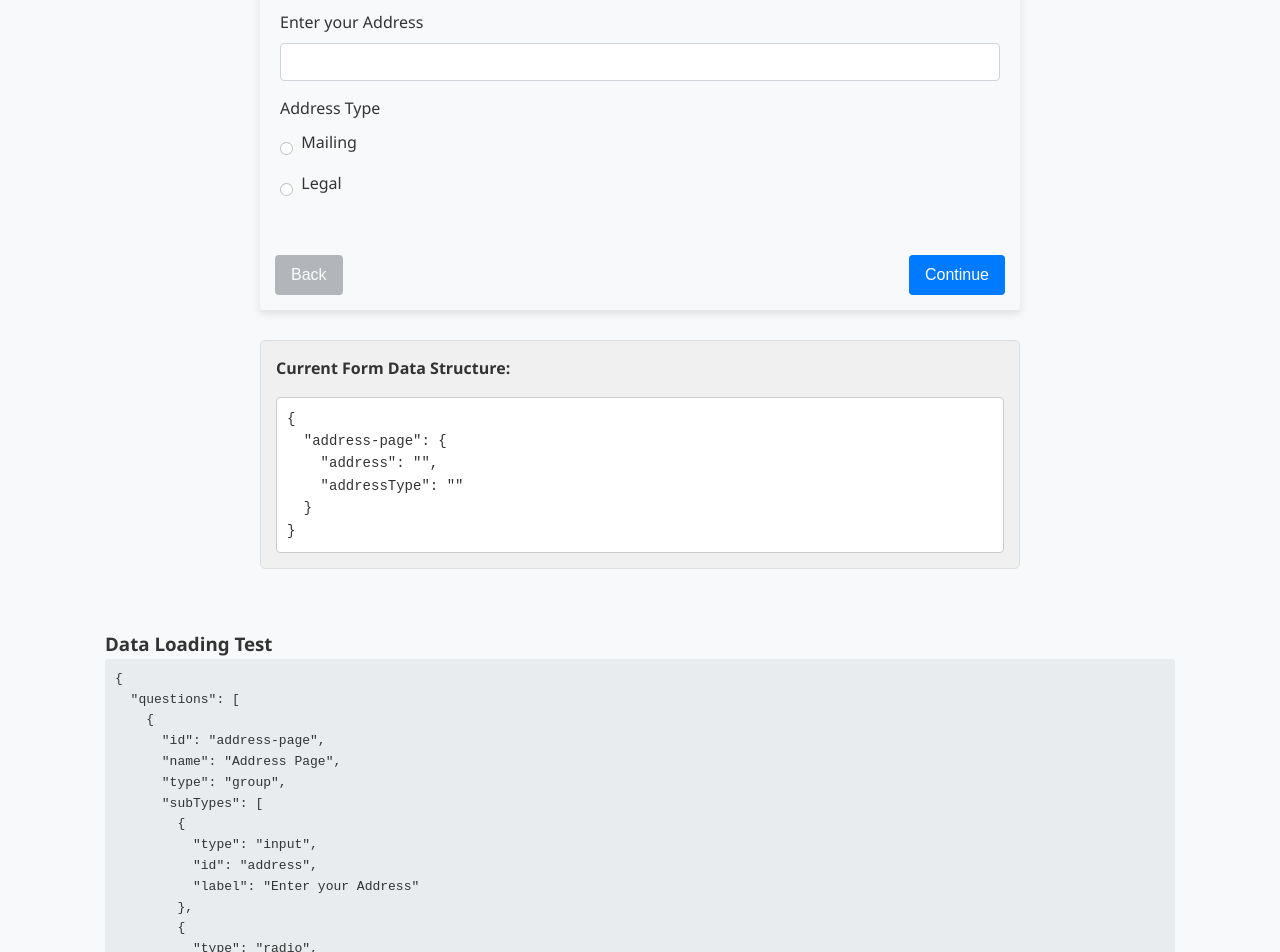
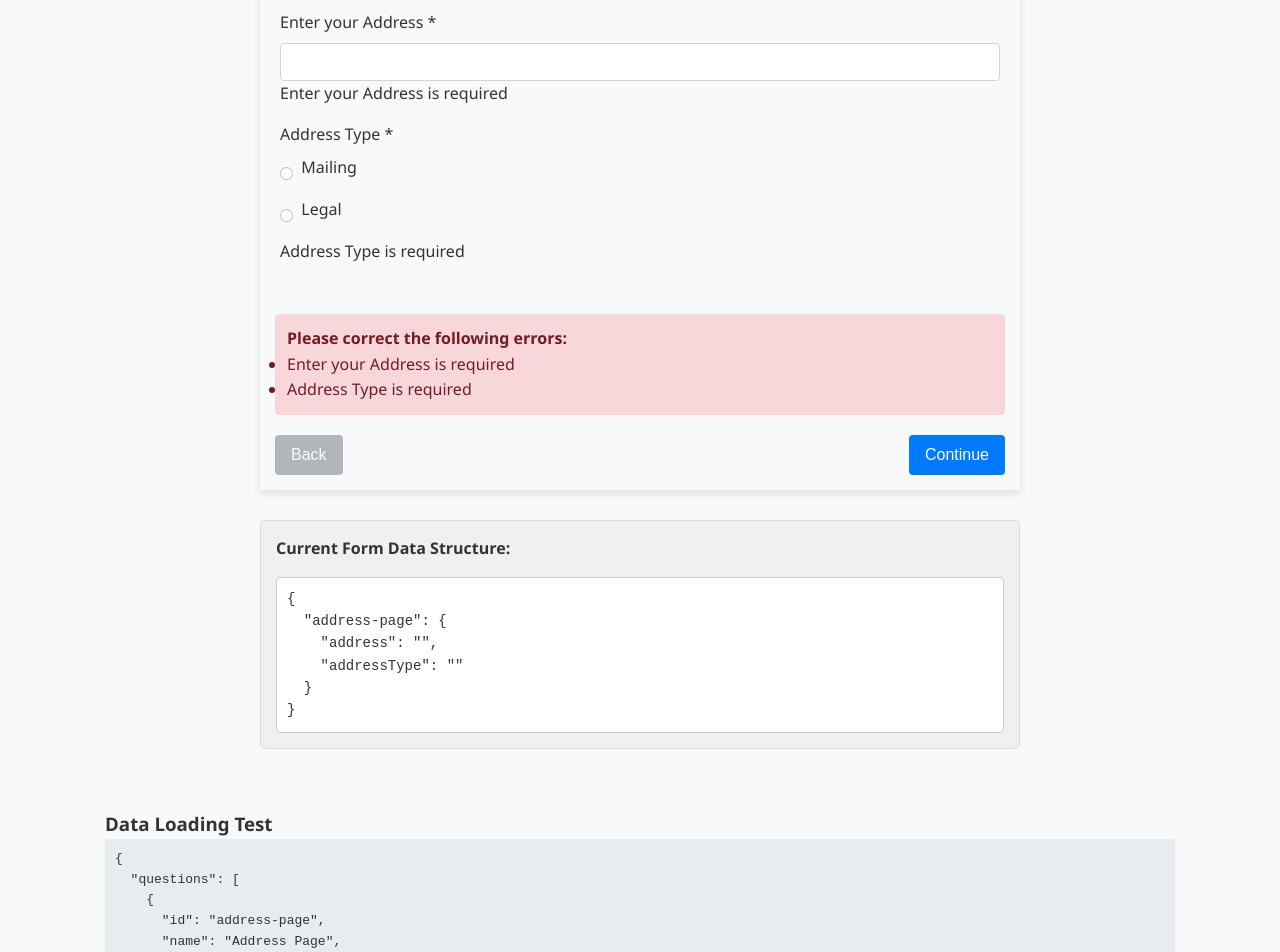
Before and after one commit to awgibson/dynamic-angular-form, an Angular app: page /form/address-page in a window 1280 px wide. Shown: the part 200-1152 px from the top of the page. Built offline with nearby package versions, Linux system fonts and the light colour scheme.

Commit message:
Added required field validation to prevent navigation with invalid data

```diff
--- a/src/app/features/dynamic-form/dynamic-form.component.html
+++ b/src/app/features/dynamic-form/dynamic-form.component.html
@@ -23,19 +23,28 @@
           <div *ngFor="let field of currentQuestion.subTypes" class="form-group mb-3">
             <!-- Input field -->
             <ng-container *ngIf="field.type === 'input'">
-              <label [for]="field.id">{{ field.label }}</label>
+              <label [for]="field.id">
+                {{ field.label }} <span class="text-danger" *ngIf="field.required">*</span>
+              </label>
               <input
                 type="text"
                 class="form-control"
                 [id]="field.id"
                 name="{{field.id}}"
+                [ngClass]="{'is-invalid': hasError(field.id)}"
                 [(ngModel)]="formData[currentQuestion.id][field.id]"
                 (ngModelChange)="updateFormValue(currentQuestion.id, field.id, $event)">
+              <div *ngIf="hasError(field.id)" class="invalid-feedback">
+                {{ getErrorMessage(field.id) }}
+              </div>
             </ng-container>
 
             <!-- Radio buttons -->
             <ng-container *ngIf="field.type === 'radio' && field.options">
-              <label class="form-label">{{ field.label }}</label>
+              <div [ngClass]="{'is-invalid': hasError(field.id)}">
+                <label class="form-label">
+                  {{ field.label }} <span class="text-danger" *ngIf="field.required">*</span>
+                </label>
                 <div class="radio-group">
                   <div *ngFor="let option of field.options" class="form-check">
                     <input
@@ -43,6 +52,7 @@
                       class="form-check-input"
                       [id]="field.id + '-' + option.value"
                       [value]="option.value"
+                      [ngClass]="{'is-invalid': hasError(field.id)}"
                       name="{{field.id}}"
                       [(ngModel)]="formData[currentQuestion.id][field.id]"
                       (ngModelChange)="updateFormValue(currentQuestion.id, field.id, $event)">
@@ -51,15 +61,22 @@
                     </label>
                   </div>
                 </div>
+                <div *ngIf="hasError(field.id)" class="invalid-feedback">
+                  {{ getErrorMessage(field.id) }}
+                </div>
+              </div>
             </ng-container>
 
             <!-- Select dropdown -->
             <ng-container *ngIf="field.type === 'select' && field.options">
-              <label [for]="field.id">{{ field.label }}</label>
+              <label [for]="field.id">
+                {{ field.label }} <span class="text-danger" *ngIf="field.required">*</span>
+              </label>
               <select
                 class="form-select"
                 [id]="field.id"
                 name="{{field.id}}"
+                [ngClass]="{'is-invalid': hasError(field.id)}"
                 [(ngModel)]="formData[currentQuestion.id][field.id]"
                 (ngModelChange)="updateFormValue(currentQuestion.id, field.id, $event)">
                 <option value="">Select an option</option>
@@ -67,6 +84,9 @@
                   {{ option.label }}
                 </option>
               </select>
+              <div *ngIf="hasError(field.id)" class="invalid-feedback">
+                {{ getErrorMessage(field.id) }}
+              </div>
             </ng-container>
 
             <!-- Checkbox -->
@@ -76,18 +96,32 @@
                   type="checkbox"
                   class="form-check-input"
                   [id]="field.id"
+                  [ngClass]="{'is-invalid': hasError(field.id)}"
                   name="{{field.id}}"
                   [(ngModel)]="formData[currentQuestion.id][field.id]"
                   (ngModelChange)="updateFormValue(currentQuestion.id, field.id, $event)">
                 <label class="form-check-label" [for]="field.id">
-                  {{ field.label }}
+                  {{ field.label }} <span class="text-danger" *ngIf="field.required">*</span>
                 </label>
+                <div *ngIf="hasError(field.id)" class="invalid-feedback">
+                  {{ getErrorMessage(field.id) }}
+                </div>
               </div>
             </ng-container>
           </div>
         </form>
       </div>
-      <div class="card-footer d-flex justify-content-between">
+      <div class="card-footer">
+        <div class="validation-summary mb-3" *ngIf="!pageValid">
+          <div class="alert alert-danger">
+            <strong>Please correct the following errors:</strong>
+            <ul>
+              <li *ngFor="let error of validationErrors | keyvalue">{{ error.value }}</li>
+            </ul>
+          </div>
+        </div>
+
+        <div class="d-flex justify-content-between">
           <button
             class="btn btn-secondary"
             [disabled]="!canGoPrevious"
@@ -112,6 +146,7 @@
           </ng-template>
         </div>
       </div>
+    </div>
   </ng-container>
 
   <!-- Debug information -->
--- a/src/app/features/dynamic-form/dynamic-form.component.ts
+++ b/src/app/features/dynamic-form/dynamic-form.component.ts
@@ -13,9 +13,13 @@ export class DynamicFormComponent implements OnInit, OnDestroy, FormEventListene
   loading = true;
   error: string | null = null;
   currentQuestion: Question | null = null;
+  validationErrors: { [fieldId: string]: string } = {};
 
   // Object to store form data with structure { pageId: { inputId: value } }
   formData: { [pageId: string]: { [inputId: string]: any } } = {};
+
+  // Validation state for the entire page
+  pageValid = true;
 
   constructor(
     private formService: FormService,
@@ -71,6 +75,10 @@ export class DynamicFormComponent implements OnInit, OnDestroy, FormEventListene
   private initializeCurrentQuestion(question: Question | null): void {
     this.currentQuestion = question;
 
+    // Reset validation state when changing questions
+    this.validationErrors = {};
+    this.pageValid = true;
+
     if (question) {
       // Initialize formData for this page if not exist
       if (!this.formData[question.id]) {
@@ -91,6 +99,15 @@ export class DynamicFormComponent implements OnInit, OnDestroy, FormEventListene
         // Initialize the field value in formData if not exists
         if (this.formData[question.id][field.id] === undefined) {
           this.formData[question.id][field.id] = defaultValue;
+        }
+
+        // Check for required fields with empty values
+        if (field.required) {
+          const value = this.formData[question.id][field.id];
+          if (value === '' || value === undefined || value === null) {
+            this.validationErrors[field.id] = `${field.label} is required`;
+            this.pageValid = false;
+          }
         }
       });
 
@@ -117,14 +134,27 @@ export class DynamicFormComponent implements OnInit, OnDestroy, FormEventListene
   }
 
   next(): void {
+    // First validate the current page
+    if (!this.validateCurrentPage()) {
+      console.log('Validation failed. Cannot proceed.');
+      return;
+    }
+
     this.formService.nextQuestion();
   }
 
   previous(): void {
+    // No validation needed when going back
     this.formService.previousQuestion();
   }
 
   onSubmit(): void {
+    // Validate before submitting
+    if (!this.validateCurrentPage()) {
+      console.log('Validation failed. Cannot submit.');
+      return;
+    }
+
     console.log('Complete form data:', this.formData);
     // You would typically send this data to a backend service
     alert('Form submitted successfully!');
@@ -137,6 +167,22 @@ export class DynamicFormComponent implements OnInit, OnDestroy, FormEventListene
     }
     this.formData[pageId][fieldId] = value;
     console.log(`Updated field: ${pageId}.${fieldId} = ${value}`);
+
+    // Validate the field after it's updated
+    if (this.currentQuestion) {
+      const field = this.currentQuestion.subTypes.find(f => f.id === fieldId);
+      if (field && field.required) {
+        if (value === '' || value === undefined || value === null) {
+          this.validationErrors[fieldId] = `${field.label} is required`;
+        } else {
+          // Clear the error if value is now valid
+          delete this.validationErrors[fieldId];
+        }
+      }
+      // Update page validity
+      this.pageValid = Object.keys(this.validationErrors).length === 0;
+    }
+
     console.log('Current formData:', this.formData);
   }
 
@@ -151,4 +197,48 @@ export class DynamicFormComponent implements OnInit, OnDestroy, FormEventListene
       }
     });
   }
+
+  /**
+   * Validate the current page
+   * @returns boolean - Whether the current page is valid
+   */
+  validateCurrentPage(): boolean {
+    if (!this.currentQuestion) {
+      return false;
+    }
+
+    // Reset validation state
+    this.validationErrors = {};
+    let isValid = true;
+
+    // Check each field for validation errors
+    this.currentQuestion.subTypes.forEach(field => {
+      if (field.required) {
+        const value = this.formData[this.currentQuestion!.id][field.id];
+
+        // Check for empty values
+        if (value === '' || value === undefined || value === null) {
+          this.validationErrors[field.id] = `${field.label} is required`;
+          isValid = false;
+        }
+      }
+    });
+
+    this.pageValid = isValid;
+    return isValid;
+  }
+
+  /**
+   * Check if a specific field has validation errors
+   */
+  hasError(fieldId: string): boolean {
+    return !!this.validationErrors[fieldId];
+  }
+
+  /**
+   * Get the error message for a field
+   */
+  getErrorMessage(fieldId: string): string {
+    return this.validationErrors[fieldId] || '';
+  }
 }
--- a/src/app/shared/services/form.service.ts
+++ b/src/app/shared/services/form.service.ts
@@ -10,6 +10,7 @@ export interface QuestionSubType {
   type: string;
   id: string;
   label: string;
+  required?: boolean;
   options?: QuestionOption[];
 }
 
--- a/src/assets/mock-data.json
+++ b/src/assets/mock-data.json
@@ -8,12 +8,14 @@
         {
           "type": "input",
           "id": "address",
-          "label": "Enter your Address"
+          "label": "Enter your Address",
+          "required": true
         },
         {
           "type": "radio",
           "id": "addressType",
           "label": "Address Type",
+          "required": true,
           "options": [
             {
               "value": "mailing",
@@ -35,17 +37,20 @@
         {
           "type": "input",
           "id": "fullName",
-          "label": "Full Name"
+          "label": "Full Name",
+          "required": true
         },
         {
           "type": "input",
           "id": "email",
-          "label": "Email Address"
+          "label": "Email Address",
+          "required": true
         },
         {
           "type": "select",
           "id": "age",
           "label": "Age Range",
+          "required": false,
           "options": [
             {
               "value": "18-24",
@@ -75,12 +80,14 @@
         {
           "type": "checkbox",
           "id": "newsletter",
-          "label": "Subscribe to newsletter"
+          "label": "Subscribe to newsletter",
+          "required": false
         },
         {
           "type": "radio",
           "id": "contactPreference",
           "label": "Preferred contact method",
+          "required": true,
           "options": [
             {
               "value": "email",
```
Lines whose indentation alone changed are shown as unchanged.
